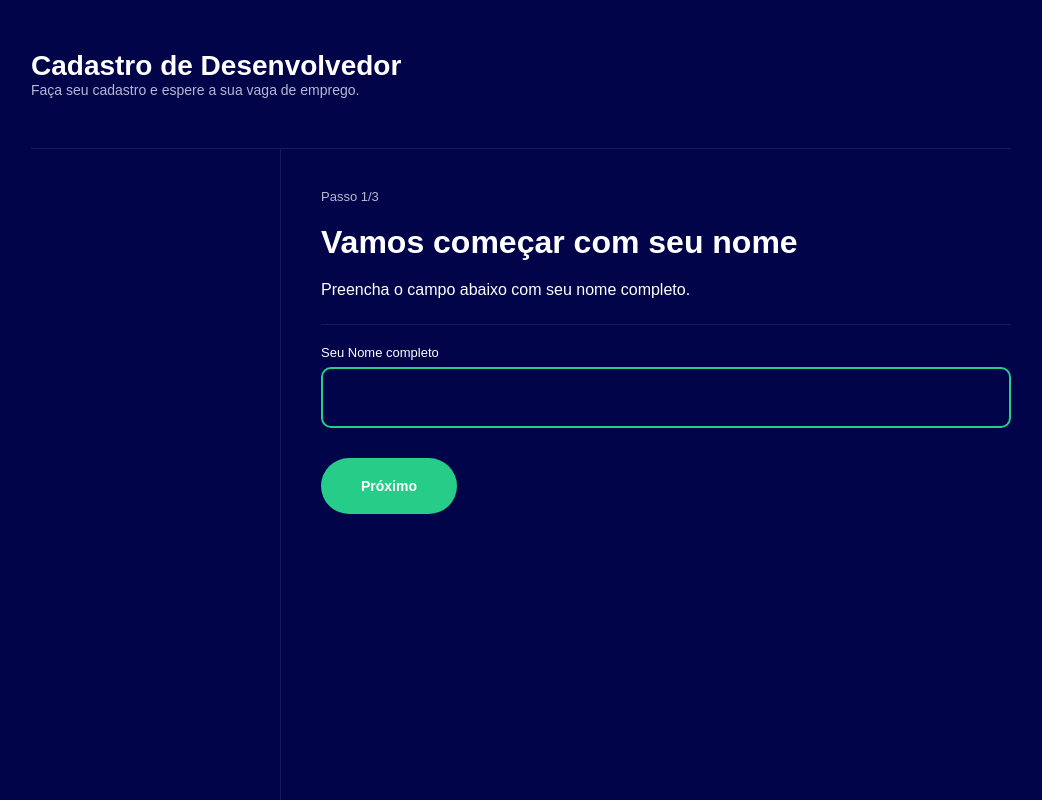
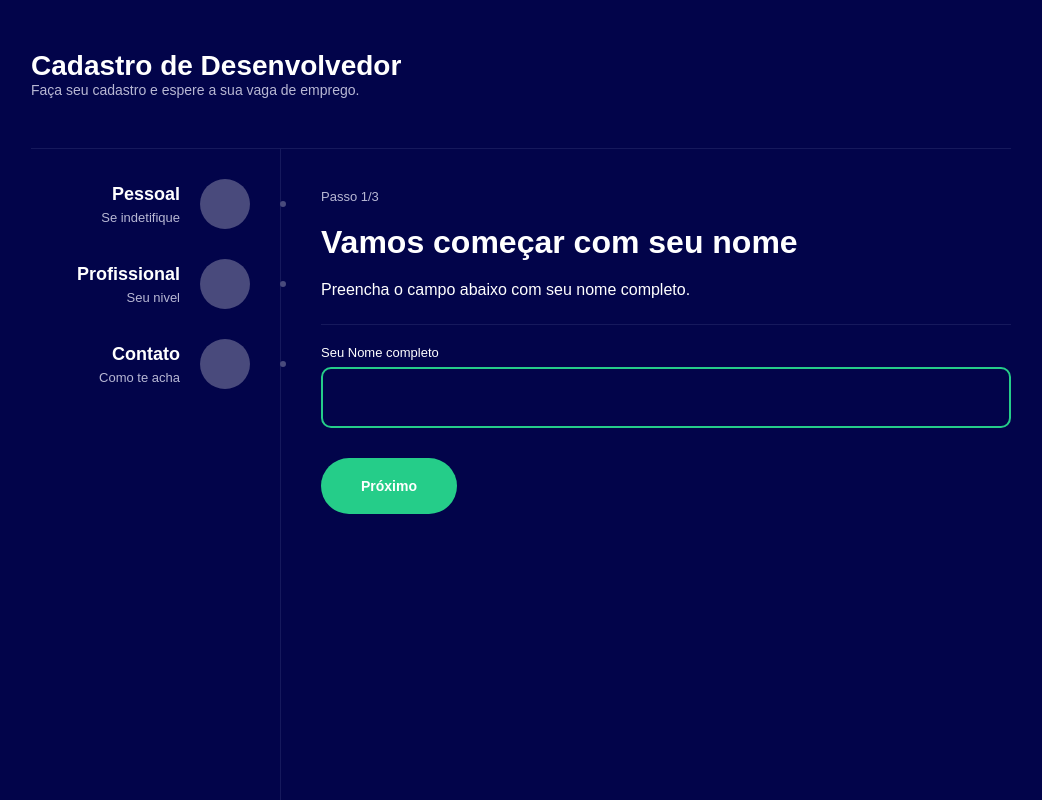
Before and after one commit to NicollasRyan/multi, a React (Create React App) app: page / in a window 1280 px wide. Shown: the whole page, without its empty margins (119-1161 px from the left). Built offline with nearby package versions, Linux system fonts and the light colour scheme.

Commit message:
criando sidebar

```diff
--- /dev/null
+++ b/src/components/SiderbarItem/index.tsx
@@ -0,0 +1,37 @@
+import { Link } from "react-router-dom";
+import {
+  Container,
+  Description,
+  IconArea,
+  Info,
+  LinkSideber,
+  Point,
+  Title,
+} from "./styles";
+
+interface SidebarItemProps {
+  title: string;
+  descripition: string;
+  icon: string;
+  path: string;
+}
+
+export function SidebarItem({
+  title,
+  descripition,
+  icon,
+  path,
+}: SidebarItemProps) {
+  return (
+    <Container>
+      <LinkSideber to={path}>
+        <Info>
+          <Title>{title}</Title>
+          <Description>{descripition}</Description>
+        </Info>
+        <IconArea></IconArea>
+        <Point></Point>
+      </LinkSideber>
+    </Container>
+  );
+}
--- /dev/null
+++ b/src/components/SiderbarItem/styles.ts
@@ -0,0 +1,52 @@
+import { Link } from "react-router-dom";
+import styled from "styled-components";
+
+export const Container = styled.div`
+  margin: 30px 0;
+  cursor: pointer;
+`;
+
+export const LinkSideber = styled(Link)`
+  display: flex;
+  align-items: center;
+  text-decoration: none;
+`;
+
+export const Info = styled.div`
+  flex: 1;
+  margin-right: 20px;
+`;
+
+export const Title = styled.div`
+  text-align: right;
+  font-weight: bold;
+  margin-bottom: 5px;
+  font-size: 18px;
+  color: #fff;
+`;
+
+export const Description = styled.div`
+  text-align: right;
+  font-size: 13px;
+  color: #b8b8d4;
+`;
+
+export const IconArea = styled.div`
+  width: 50px;
+  height: 50px;
+  border-radius: 50%;
+  background-color: #494a7c;
+  display: flex;
+  justify-content: center;
+  align-items: center;
+`;
+
+export const Point = styled.div`
+  width: 6px;
+  height: 6px;
+  border: 3px solid #494a7c;
+  border-radius: 50%;
+  margin-left: 30px;
+  margin-right: -6px;
+  background-color: "#02044A";
+`;
--- a/src/components/theme/index.tsx
+++ b/src/components/theme/index.tsx
@@ -1,5 +1,6 @@
 import { ReactNode } from "react";
 import { Header } from "../Header";
+import { SidebarItem } from "../SiderbarItem";
 import { Area, Container, Page, SideBar, Steps } from "./styles";
 
 interface Props {
@@ -12,7 +13,28 @@ export function Theme({ children }: Props) {
       <Area>
         <Header />
         <Steps>
-          <SideBar></SideBar>
+          <SideBar>
+            <SidebarItem
+              title="Pessoal"
+              descripition="Se indetifique"
+              icon="profile"
+              path="/"
+            />
+
+            <SidebarItem
+              title="Profissional"
+              descripition="Seu nivel"
+              icon="book"
+              path="/step2"
+            />
+
+            <SidebarItem
+              title="Contato"
+              descripition="Como te acha"
+              icon="mail"
+              path="/step3"
+            />
+          </SideBar>
           <Page>{children}</Page>
         </Steps>
       </Area>
```
